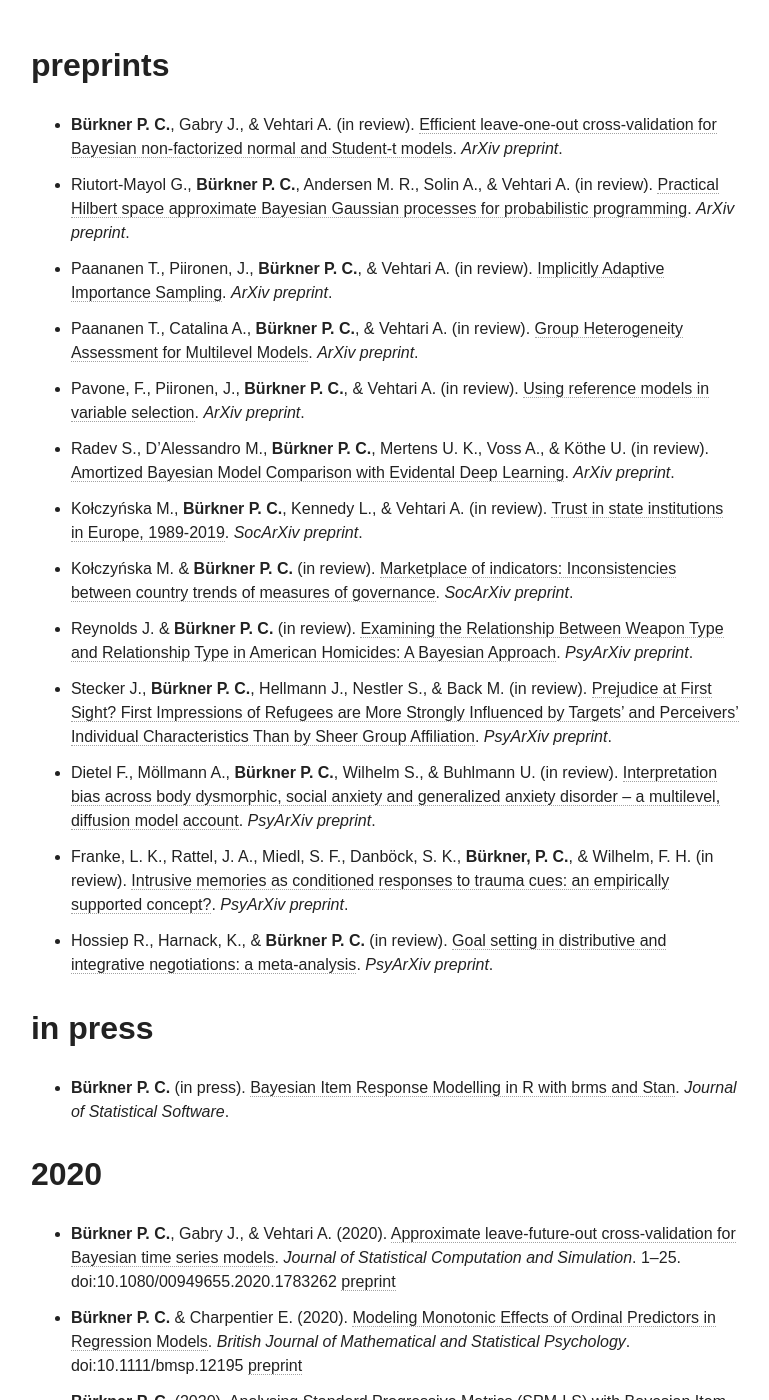
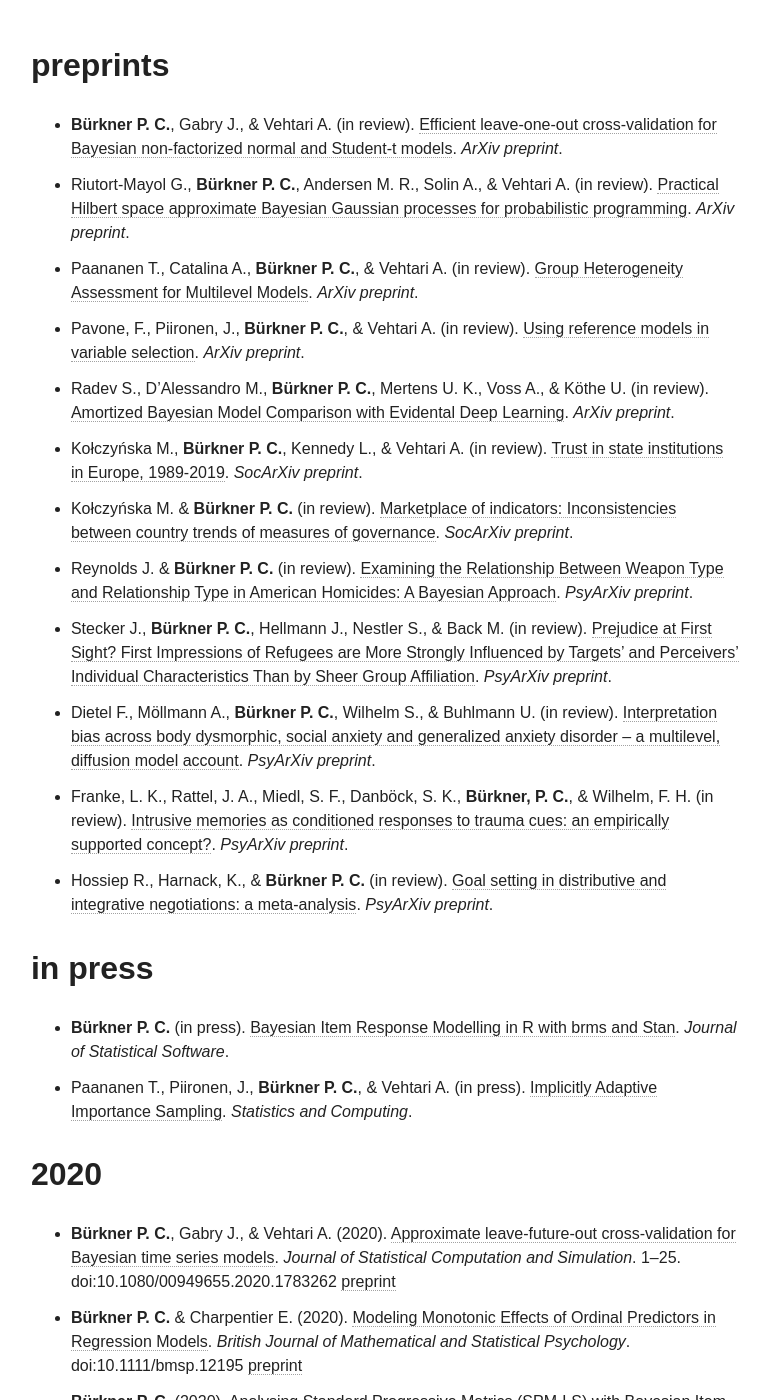
Before and after one commit to paul-buerkner/paul-buerkner.github.io, a Jekyll site: the page built from publications/index.md, in a window 1280 px wide and 1400 px high, scrolled down 557 px. Shown: the whole window, without its empty margins (255-1024 px from the left). Built offline with Jekyll 4.4.1, drawn with Linux system fonts in a browser that asks for light colours; nearby versions of some CDN libraries.

Commit message:
move paper to 'in press'

```diff
--- a/publications/index.md
+++ b/publications/index.md
@@ -8,7 +8,6 @@ excerpt: "A list of my publications"
 
 * **Bürkner P. C.**, Gabry J., & Vehtari A. (in review). [Efficient leave-one-out cross-validation for Bayesian non-factorized normal and Student-t models](http://arxiv.org/abs/1810.10559). *ArXiv preprint*.
 * Riutort-Mayol G., **Bürkner P. C.**, Andersen M. R., Solin A., & Vehtari A. (in review). [Practical Hilbert space approximate Bayesian Gaussian processes for probabilistic programming](http://arxiv.org/abs/2004.11408). *ArXiv preprint*.
-* Paananen T., Piironen, J., **Bürkner P. C.**, & Vehtari A. (in review). [Implicitly Adaptive Importance Sampling](http://arxiv.org/abs/1906.08850). *ArXiv preprint*.
 * Paananen T., Catalina A., **Bürkner P. C.**, & Vehtari A. (in review). [Group Heterogeneity Assessment for Multilevel Models](http://arxiv.org/abs/2005.02773). *ArXiv preprint*.
 * Pavone, F., Piironen, J., **Bürkner P. C.**, & Vehtari A. (in review). [Using reference models in variable selection](https://arxiv.org/abs/2004.13118). *ArXiv preprint*.
 * Radev S., D’Alessandro M., **Bürkner P. C.**, Mertens U. K., Voss A., & Köthe U. (in review). [Amortized Bayesian Model Comparison with Evidental Deep Learning](https://arxiv.org/abs/2004.10629). *ArXiv preprint*.
@@ -23,6 +22,7 @@ excerpt: "A list of my publications"
 ## in press
 
 * **Bürkner P. C.** (in press). [Bayesian Item Response Modelling in R with brms and Stan](https://arxiv.org/abs/1905.09501). *Journal of Statistical Software*.
+* Paananen T., Piironen, J., **Bürkner P. C.**, & Vehtari A. (in press). [Implicitly Adaptive Importance Sampling](http://arxiv.org/abs/1906.08850). *Statistics and Computing*.
 
 ## 2020
 
```
